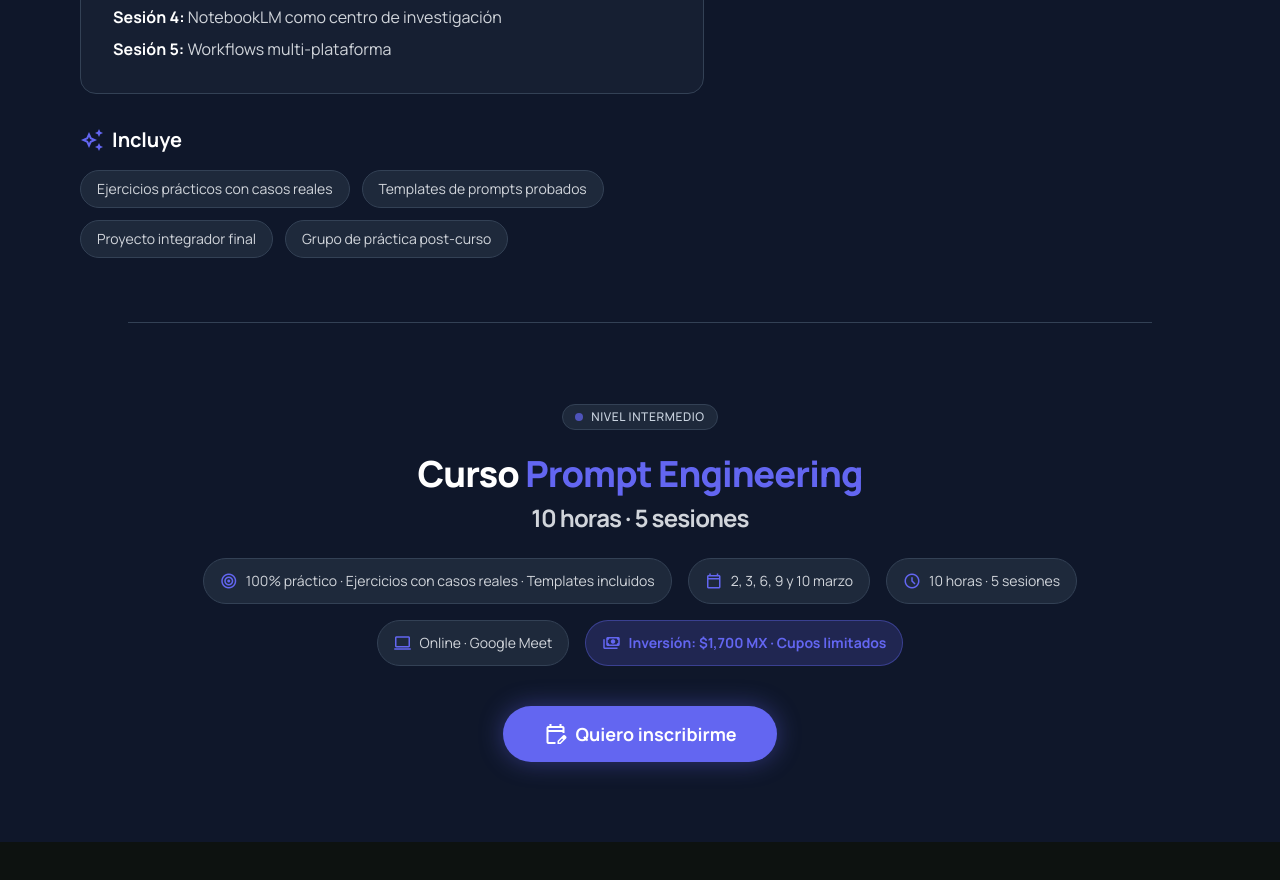
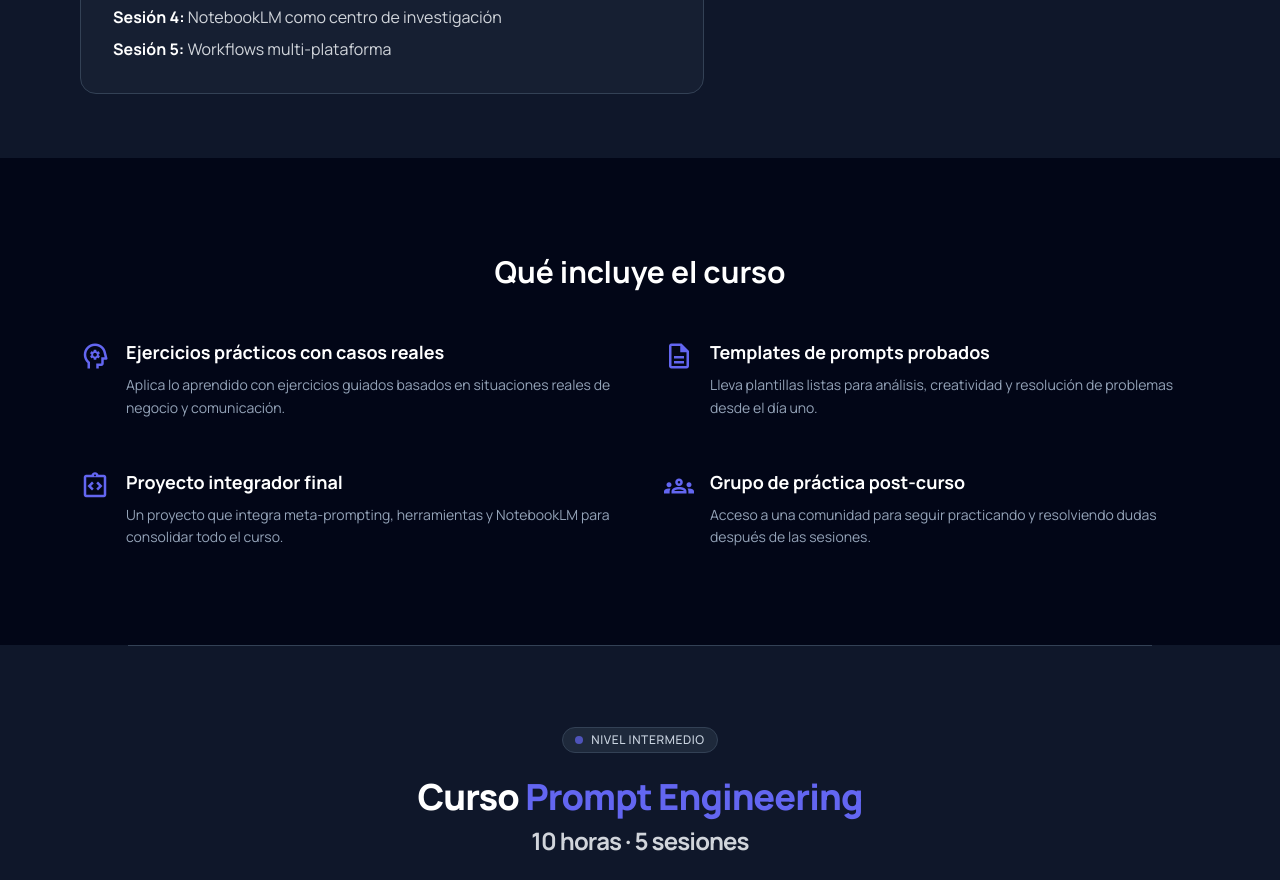
Before and after one commit to randradegh/expgrowai, a React (Vite) app: page /curso in a window 1280 px wide. Shown: the part 1020-1900 px from the top of the page. Built offline with nearby package versions, Linux system fonts and the light colour scheme.

Commit message:
Mejoras en la navegación hacia la página Curso.tsx

```diff
--- a/src/pages/Curso.tsx
+++ b/src/pages/Curso.tsx
@@ -128,18 +128,6 @@ export default function Curso() {
               </ol>
             </div>
 
-            <div>
-              <h2 className="flex items-center justify-center md:justify-start gap-2 text-xl font-bold text-slate-900 dark:text-white mb-4">
-                <span className="material-symbols-outlined text-primary">auto_awesome</span>
-                Incluye
-              </h2>
-              <ul className="flex flex-wrap justify-center md:justify-start gap-3 text-sm text-slate-600 dark:text-gray-300">
-                <li className="px-4 py-2 rounded-full bg-surface-dark border border-border-dark">Ejercicios prácticos con casos reales</li>
-                <li className="px-4 py-2 rounded-full bg-surface-dark border border-border-dark">Templates de prompts probados</li>
-                <li className="px-4 py-2 rounded-full bg-surface-dark border border-border-dark">Proyecto integrador final</li>
-                <li className="px-4 py-2 rounded-full bg-surface-dark border border-border-dark">Grupo de práctica post-curso</li>
-              </ul>
-            </div>
             </div>
           </div>
             <div className="flex-shrink-0 w-full md:w-2/5 lg:w-2/5 order-1 md:order-2">
@@ -148,6 +136,53 @@ export default function Curso() {
                 alt="Advanced Prompting Flow: integración de ChatGPT, Gemini, Claude, Perplexity, NotebookLM y workflows"
                 className="w-full rounded-2xl shadow-xl object-cover"
               />
+            </div>
+          </div>
+        </section>
+
+        {/* Incluye - grid estilo imagen */}
+        <section className="w-full py-16 md:py-24 bg-slate-900 dark:bg-slate-950">
+          <div className="max-w-6xl mx-auto px-4">
+            <h2 className="text-2xl md:text-3xl font-bold text-white text-center mb-12">
+              Qué incluye el curso
+            </h2>
+            <div className="grid grid-cols-1 md:grid-cols-2 gap-10 md:gap-12">
+              <div className="flex gap-4">
+                <span className="material-symbols-outlined text-primary flex-shrink-0 text-3xl" aria-hidden>psychology</span>
+                <div>
+                  <h3 className="text-lg font-bold text-white mb-2">Ejercicios prácticos con casos reales</h3>
+                  <p className="text-slate-400 text-sm leading-relaxed">
+                    Aplica lo aprendido con ejercicios guiados basados en situaciones reales de negocio y comunicación.
+                  </p>
+                </div>
+              </div>
+              <div className="flex gap-4">
+                <span className="material-symbols-outlined text-primary flex-shrink-0 text-3xl" aria-hidden>description</span>
+                <div>
+                  <h3 className="text-lg font-bold text-white mb-2">Templates de prompts probados</h3>
+                  <p className="text-slate-400 text-sm leading-relaxed">
+                    Lleva plantillas listas para análisis, creatividad y resolución de problemas desde el día uno.
+                  </p>
+                </div>
+              </div>
+              <div className="flex gap-4">
+                <span className="material-symbols-outlined text-primary flex-shrink-0 text-3xl" aria-hidden>integration_instructions</span>
+                <div>
+                  <h3 className="text-lg font-bold text-white mb-2">Proyecto integrador final</h3>
+                  <p className="text-slate-400 text-sm leading-relaxed">
+                    Un proyecto que integra meta-prompting, herramientas y NotebookLM para consolidar todo el curso.
+                  </p>
+                </div>
+              </div>
+              <div className="flex gap-4">
+                <span className="material-symbols-outlined text-primary flex-shrink-0 text-3xl" aria-hidden>groups</span>
+                <div>
+                  <h3 className="text-lg font-bold text-white mb-2">Grupo de práctica post-curso</h3>
+                  <p className="text-slate-400 text-sm leading-relaxed">
+                    Acceso a una comunidad para seguir practicando y resolviendo dudas después de las sesiones.
+                  </p>
+                </div>
+              </div>
             </div>
           </div>
         </section>
--- a/src/pages/Home.tsx
+++ b/src/pages/Home.tsx
@@ -1,4 +1,5 @@
 import { useState } from 'react'
+import { Link } from 'react-router-dom'
 import Navbar from '../components/Navbar'
 import Footer from '../components/Footer'
 import ContactModal from '../components/ContactModal'
@@ -272,13 +273,12 @@ export default function Home() {
                   Aprende a comunicarte efectivamente con los LLMs (GPT-4, Claude, Gemini, Perplexity). Desde técnicas básicas de zero-shot hasta cadenas de pensamiento complejas.
                 </p>
                 <div className="mt-auto">
-                  <button
-                    type="button"
-                    onClick={() => setIsTemarioModalOpen(true)}
-                    className="px-6 py-3 rounded-full border border-primary text-primary font-bold hover:bg-primary hover:text-white transition-all"
+                  <Link
+                    to="/curso"
+                    className="inline-flex px-6 py-3 rounded-full border border-primary text-primary font-bold hover:bg-primary hover:text-white transition-all"
                   >
                     Ver el programa
-                  </button>
+                  </Link>
                 </div>
               </div>
             </div>
--- a/src/pages/Services.tsx
+++ b/src/pages/Services.tsx
@@ -1,3 +1,4 @@
+import { Link } from 'react-router-dom'
 import Navbar from '../components/Navbar'
 import Footer from '../components/Footer'
 
@@ -133,10 +134,13 @@ export default function Services() {
                     </li>
                 </ul>
                 </div>
-                <button className="w-full sm:w-auto flex items-center justify-center gap-2 rounded-full h-12 px-8 bg-primary text-white font-bold hover:bg-primary-dark transition-colors mt-4">
+                <Link
+                  to="/curso"
+                  className="w-full sm:w-auto flex items-center justify-center gap-2 rounded-full h-12 px-8 bg-primary text-white font-bold hover:bg-primary-dark transition-colors mt-4"
+                >
                   Ver temario del workshop
                   <span className="material-symbols-outlined text-sm">arrow_forward</span>
-                </button>
+                </Link>
               </div>
               {/* Mini Case Study */}
               <div className="bg-[#111c0e] p-8 md:p-12 relative overflow-hidden">
```
